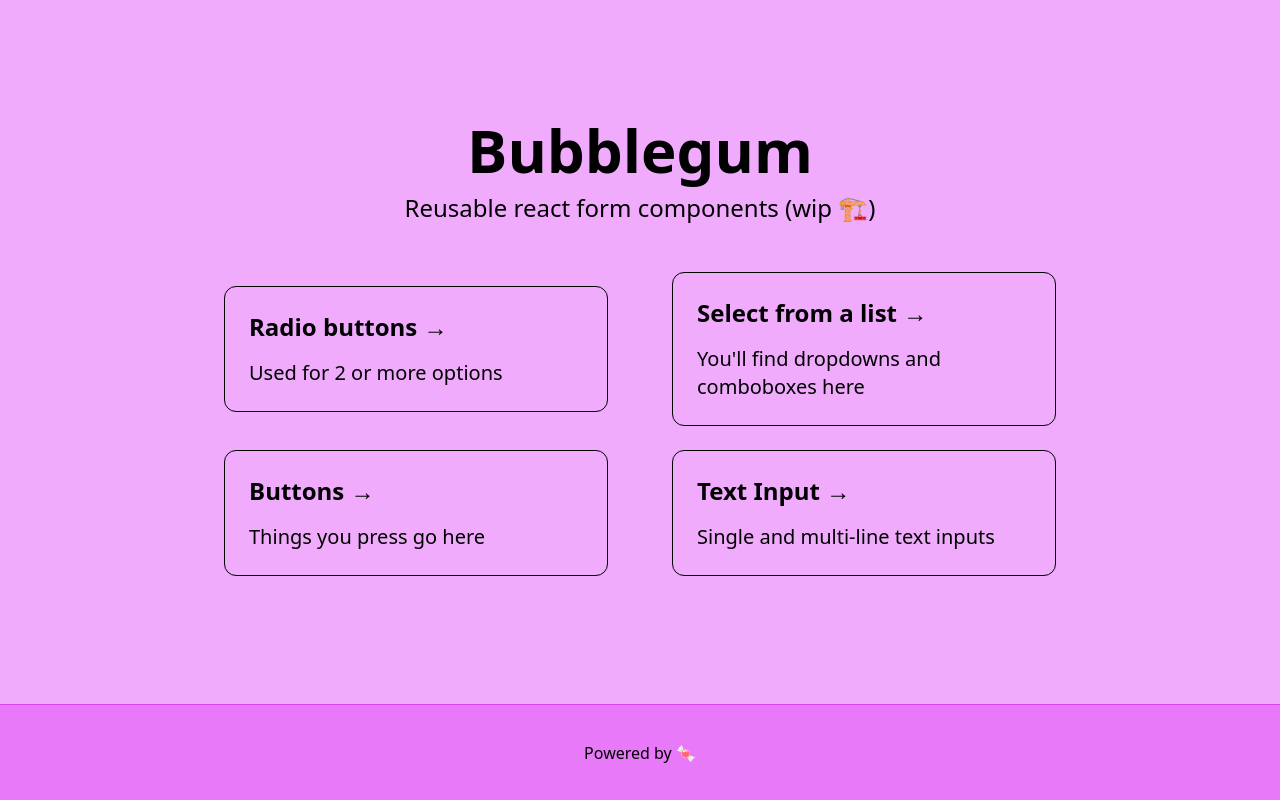
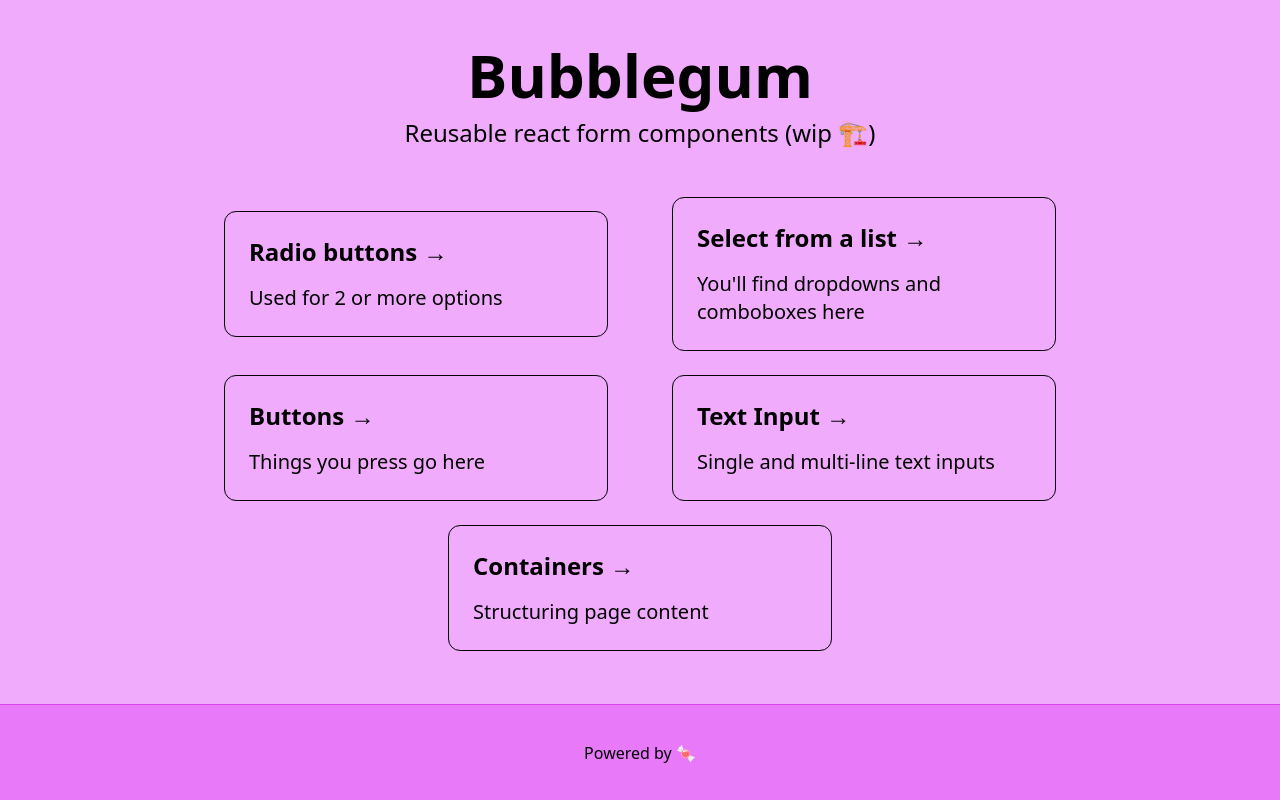
Before and after one commit to tayv/Project-Bubblegum, a Next.js app: page / in a window 1280 px wide. Built offline with nearby package versions, Linux system fonts and the light colour scheme.

Commit message:
Added to Container page content

```diff
--- a/pages/index.tsx
+++ b/pages/index.tsx
@@ -28,6 +28,7 @@ export default function Home() {
               <h3 className="text-2xl font-bold">Select from a list &rarr;</h3>
               <p className="mt-4 text-xl">You'll find dropdowns and comboboxes here</p>
             </a>
+
           </Link>
 
           <Link href="/forms/buttons">
@@ -44,6 +45,13 @@ export default function Home() {
             </a>
           </Link>
 
+          <Link href="/layout/containers">
+            <a className="p-6 mt-6 text-left border w-96 rounded-xl border-black hover:text-blue-600 focus:text-blue-600">
+              <h3 className="text-2xl font-bold">Containers &rarr;</h3>
+              <p className="mt-4 text-xl">Structuring page content</p>
+            </a>
+          </Link>
+
         </div>
       </main>
 
```
